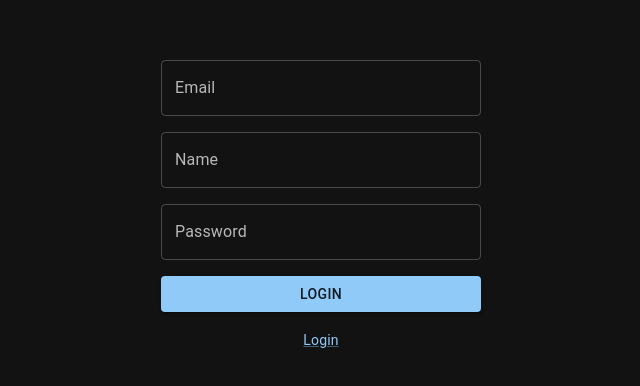
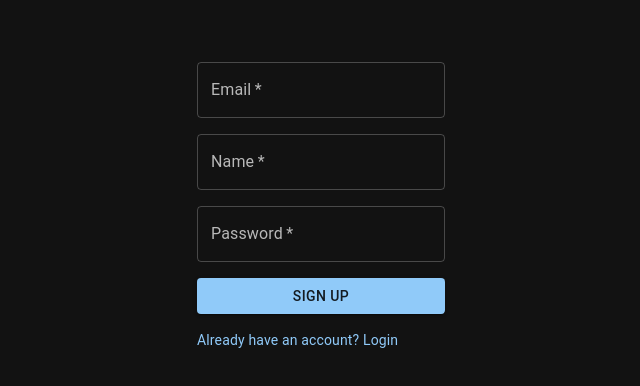
Before and after one commit to edmorua/shoppy-ui, a Next.js app: page /auth/signup in a window 1280 px wide. Shown: the part 194-580 px from the top of the page, without its empty margins (319-959 px from the left). Built offline with nearby package versions, Linux system fonts and the light colour scheme; no server answers; what @mui/material-nextjs would draw is missing.

Commit message:
add action server to create user

```diff
--- /dev/null
+++ b/app/auth/login/login-user.ts
@@ -0,0 +1,17 @@
+'use server';
+
+import { redirect } from "next/navigation";
+
+export default async function loginUser(
+	formData: FormData
+): Promise<void> {
+	const email = String(formData.get("email") ?? "").trim();
+	const password = String(formData.get("password") ?? "");
+
+	if (!email || !password) {
+		redirect("/auth/login");
+	}
+
+	// TODO: Replace with your backend auth endpoint when available.
+	redirect("/");
+}
--- a/app/auth/login/page.tsx
+++ b/app/auth/login/page.tsx
@@ -1,17 +1,25 @@
-import { Button, Link, Stack, TextField } from "@mui/material";
+import { Button, Stack, TextField, Typography } from "@mui/material";
 import NextLink from "next/link";
+import loginUser from "./login-user";
 
-export default function Login(){
+export default function Login() {
 	return (
-		<Stack spacing={2} className="w-full max-w-xs">
-			<TextField label="Email" variant="outlined" type="email" />
-			<TextField label="Password" variant="outlined" type="password" />
-			<Button variant="contained" color="primary">Login</Button>
-			<NextLink href="/auth/signup" className="self-center">
-				<Link variant="body2" className="self-center">
-					Sign Up
-				</Link>
-			</NextLink>
-		</Stack>
-	)
+		<form action={loginUser}>
+			<Stack spacing={2} className="w-full max-w-xs">
+				<TextField label="Email" variant="outlined" type="email" name="email" required />
+				<TextField label="Password" variant="outlined" type="password" name="password" required />
+				<Button variant="contained" color="primary" type="submit">Login</Button>
+				<NextLink href="/auth/signup">
+					<Typography
+						variant="body2"
+						color="primary"
+						className="cursor-pointer"
+						sx={{ "&:hover": { textDecoration: "underline" } }}
+					>
+						Don't have an account? Sign Up
+					</Typography>
+				</NextLink>
+			</Stack>
+		</form>
+	);
 }
--- /dev/null
+++ b/app/auth/signup/create-user.ts
@@ -0,0 +1,27 @@
+'use server';
+
+import { API_URL } from "@/app/constants/api";
+import { redirect } from "next/navigation";
+
+export default async function createUser(
+	formData: FormData
+){
+	const rawFormData = {
+		name: formData.get('name') as string,
+		email: formData.get('email') as string,
+		password: formData.get('password') as string,
+	}
+
+	const response = await fetch(`${API_URL}/users`, {
+		method: 'POST',
+		headers: {
+			'Content-Type': 'application/json',
+		},
+		body: JSON.stringify(rawFormData),
+	});
+	if (!response.ok) {
+		const error = await response.json();
+		throw new Error(error.message || 'Failed to create user');
+	}
+	redirect('/');
+}
--- a/app/auth/signup/page.tsx
+++ b/app/auth/signup/page.tsx
@@ -1,18 +1,25 @@
-import { Button, Link, Stack, TextField } from "@mui/material";
+import { Button, Stack, TextField, Typography } from "@mui/material";
 import NextLink from "next/link";
+import createUser from "./create-user";
 
 export default function Signup() {
 	return (
-		<Stack spacing={2} className="w-full max-w-xs">
-			<TextField label="Email" variant="outlined" type="email" />
-			<TextField label="Name" variant="outlined" type="text" />
-			<TextField label="Password" variant="outlined" type="password" />
-			<Button variant="contained" color="primary">Login</Button>
-			<NextLink href="/auth/login" className="self-center">
-				<Link variant="body2" className="self-center">
-					Login
-				</Link>
-			</NextLink>
-		</Stack>
+		<form action={createUser}>
+			<Stack spacing={2} className="w-full max-w-xs">
+				<TextField label="Email" variant="outlined" type="email" name="email" required />
+				<TextField label="Name" variant="outlined" type="text" name="name" required />
+				<TextField label="Password" variant="outlined" type="password" name="password" required />
+				<Button variant="contained" color="primary" type="submit">Sign Up</Button>
+				<NextLink href="/auth/login">
+					<Typography
+							variant="body2"
+							color="primary"
+							className="cursor-pointer"
+							sx={{ "&:hover": { textDecoration: "underline" } }}
+					>						Already have an account? Login
+					</Typography>
+				</NextLink>
+			</Stack>
+		</form>
 	);
 }
--- /dev/null
+++ b/app/constants/api.ts
@@ -0,0 +1,3 @@
+const API_URL = process.env.API_URL || 'http://localhost:3002';
+
+export { API_URL };
```
